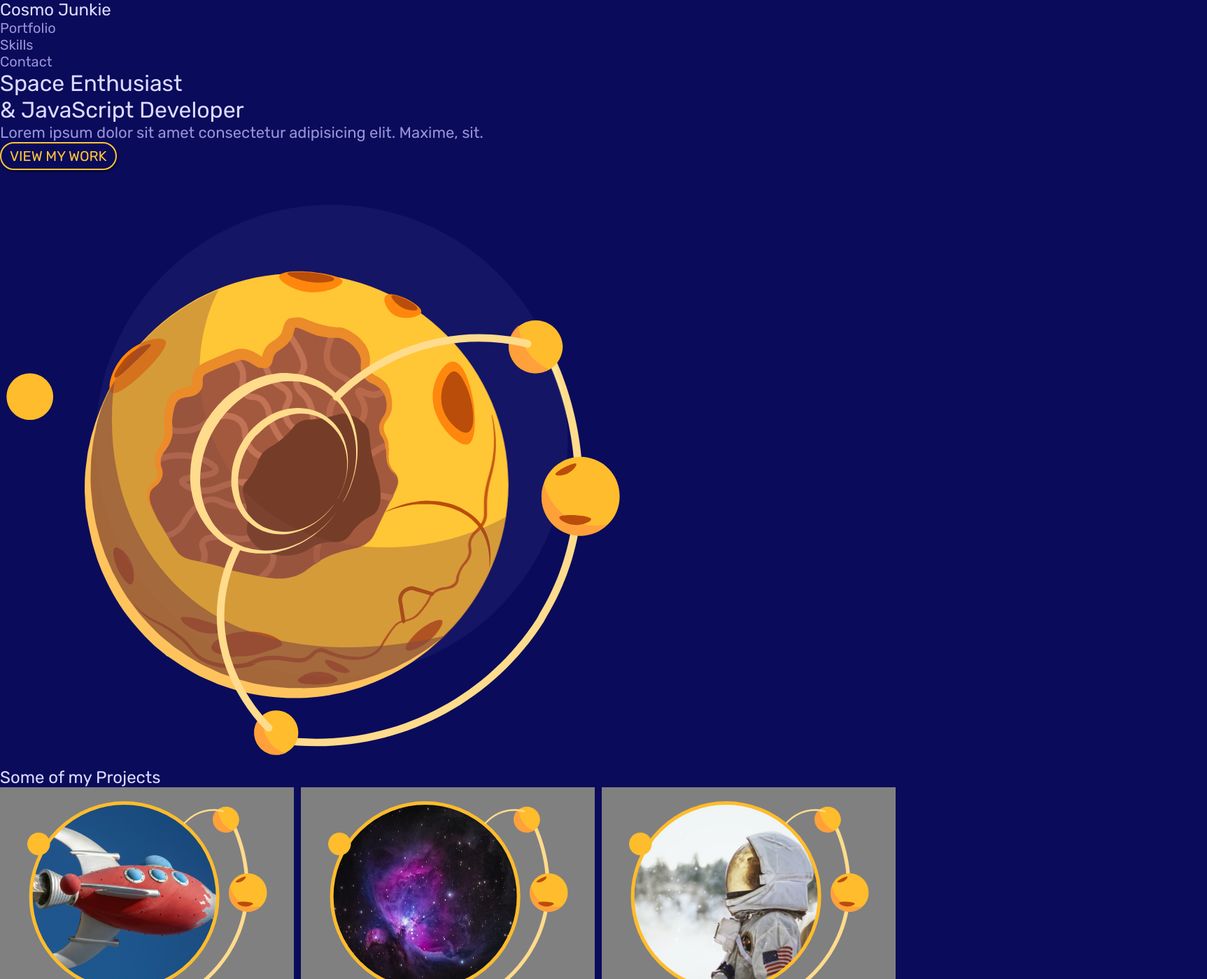
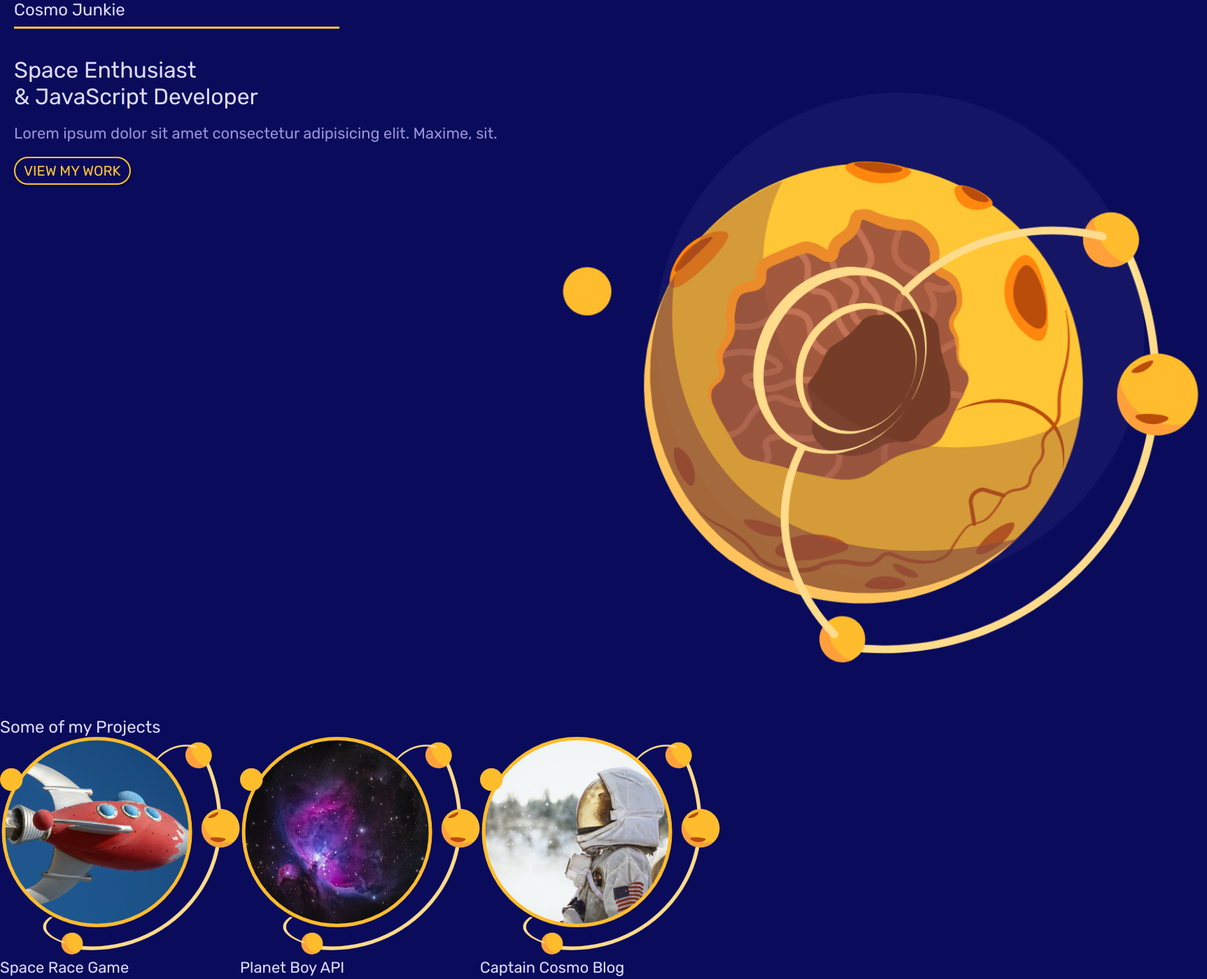
Before and after one commit to JerryDoran/mobile_first_design, a plain HTML site: page index.html in a window 1280 px wide. Shown: the top 1399 px of the page at 70% size, 1725 px wide, since content can reach past the window. Drawn offline with Linux system fonts and the light colour scheme.

Commit message:
Added grid sections

```diff
--- a/index.html
+++ b/index.html
@@ -47,10 +47,6 @@
         <a href="">
           <img src="assets/project_3.png" alt="captain cosmo blog image" />
           <h4>Captain Cosmo Blog</h4>
-        </a>
-        <a href="">
-          <img src="assets/project_3.png" alt="captain cosmo blog image" />
-          <h4>Captain Cosmo Blog2</h4>
         </a>
       </div>
     </section>
--- a/styles.css
+++ b/styles.css
@@ -15,6 +15,10 @@
 /* GLOBAL STYLES */
 li {
   list-style-type: none;
+}
+
+section {
+  margin: 40px 0;
 }
 
 a {
@@ -84,9 +88,48 @@ li {
 
 .leading {
   font-size: 1.1em;
+  margin: 20px 0;
 }
 
 /* MOBILE STYLES */
+.grid {
+  display: grid;
+  grid-template-columns: repeat(8, 1fr);
+}
+
+.site-nav {
+  margin: 0 20px;
+}
+
+.site-nav ul {
+  display: none;
+}
+
+.site-nav h1 {
+  grid-column: 1/4;
+  grid-row: 1;
+  padding-bottom: 10px;
+  border-bottom: 3px solid var(--primary);
+}
+
+#welcome {
+  padding: 0 20px 20px 20px;
+}
+
+.welcome-text {
+  grid-column: 1/6;
+}
+
+.welcome-img {
+  grid-column: 6/9;
+}
+
+.welcome-img img {
+  width: 200%;
+}
+
+
+
 
 /* SMALL TABLET STYLES */
 @media screen and (min-width: 620px) {
@@ -105,16 +148,3 @@ li {
     font-size: 20px;
   }
 }
-
-/* GRID TESTING */
-.projects {
-  display: grid;
-  grid-template-columns: 1fr 1fr 1fr;
-  grid-gap: 10px;
-}
-
-.projects a {
-  text-align: center;
-  background: grey;
-  padding: 20px;
-}
```
